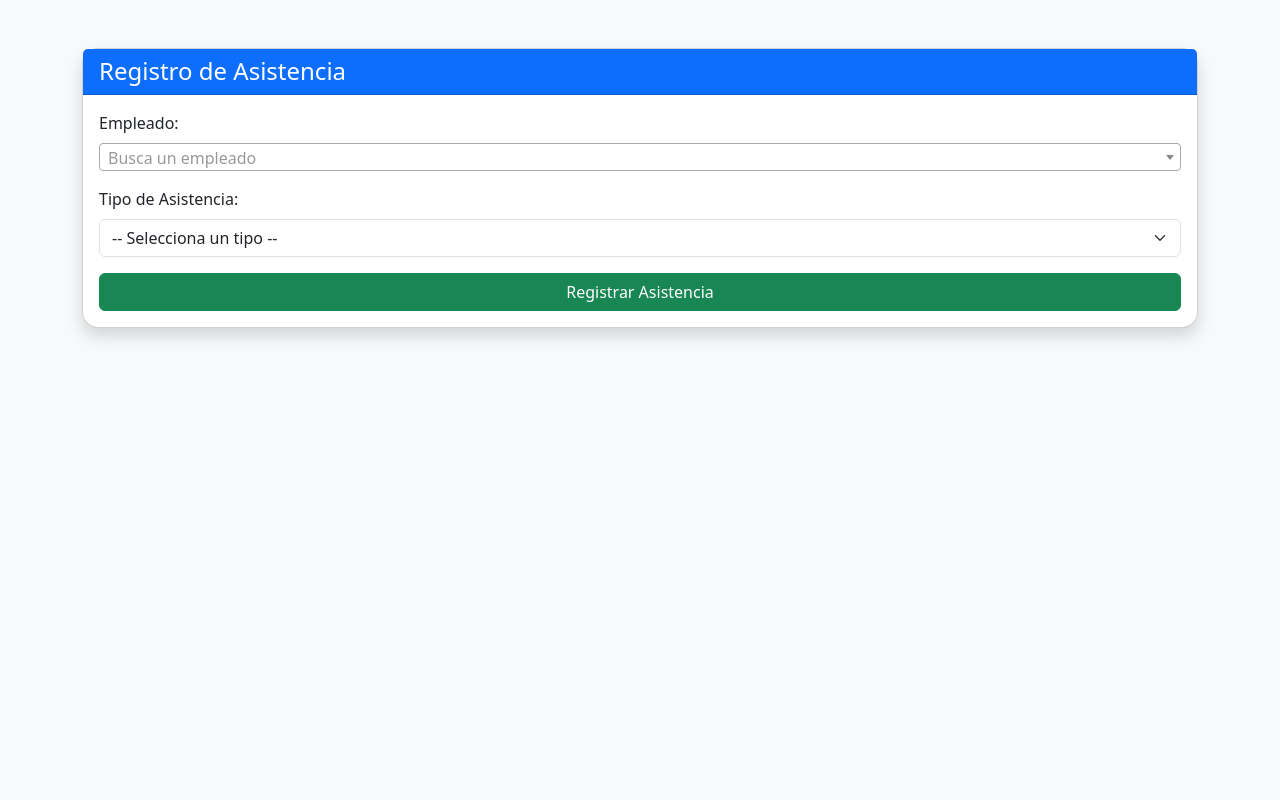
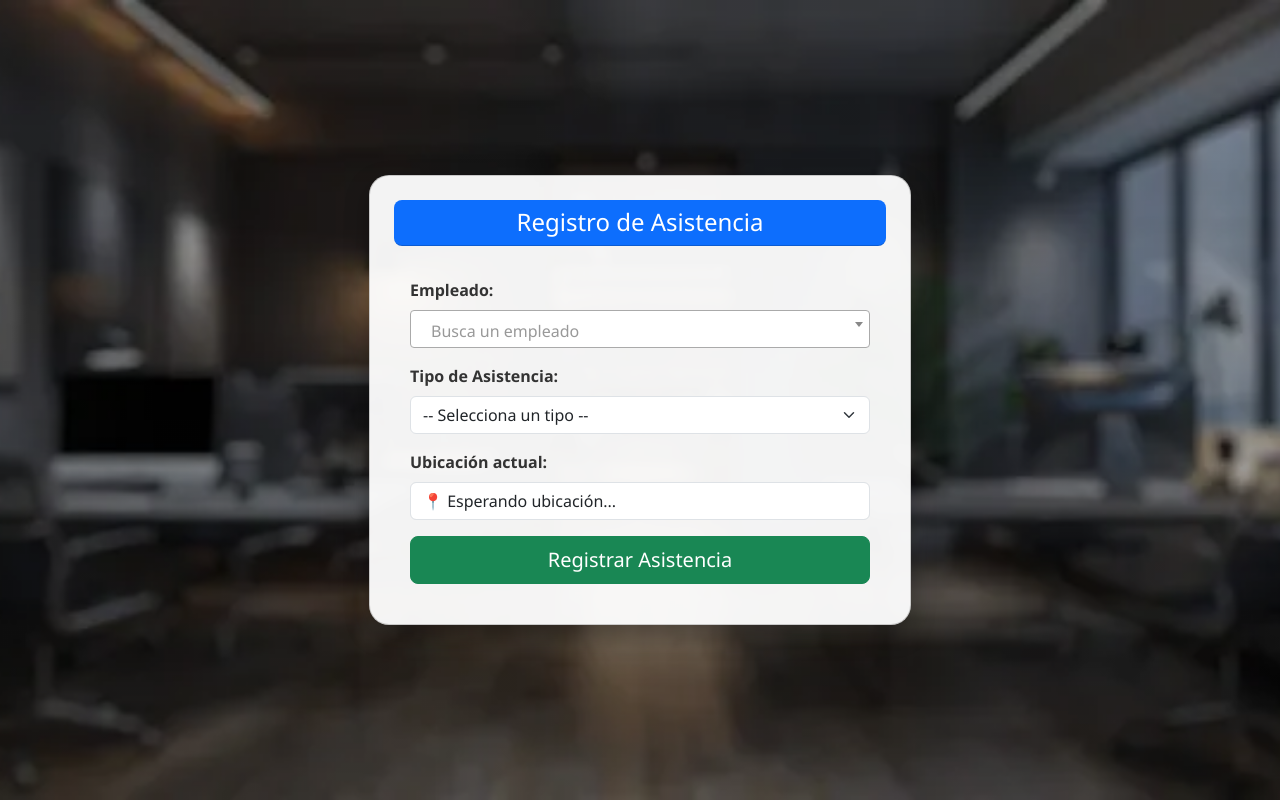
Before and after one commit to Mercedes1311/control-asistencia, a Django app: page / in a window 1280 px wide. Run offline with Django 5.2, Linux system fonts and the light colour scheme; data comes from the database, SQL or seed files in the repository; both versions use the stored data as it was after the commit; some libraries are stand-ins or nearby versions.

Commit message:
geolocalizacion

```diff
--- /dev/null
+++ b/app/static/css/styles.css
@@ -0,0 +1,5 @@
+/* body {
+    background-color: rgb(163, 13, 38);
+    color: blue;
+    font-size: 30px;
+} */
--- a/app/templates/formulario.html
+++ b/app/templates/formulario.html
@@ -4,21 +4,64 @@
 <head>
   <meta charset="UTF-8">
   <title>Registro de Asistencia</title>
+  <meta name="viewport" content="width=device-width, initial-scale=1">
+
+  <!-- Bootstrap & Select2 -->
   <link href="https://cdn.jsdelivr.net/npm/bootstrap@5.3.0/dist/css/bootstrap.min.css" rel="stylesheet">
   <link href="https://cdn.jsdelivr.net/npm/select2@4.1.0-rc.0/dist/css/select2.min.css" rel="stylesheet" />
+
+  <!-- Estilos personalizados -->
+  <style>
+    body {
+      background: linear-gradient(rgba(0, 0, 0, 0.4), rgba(0, 0, 0, 0.4)),
+                  url("{% static 'img/fondo-oficina.jpg' %}") no-repeat center center fixed;
+      background-size: cover;
+      font-family: 'Segoe UI', Tahoma, Geneva, Verdana, sans-serif;
+      color: #000000;
+      min-height: 100vh;
+      display: flex;
+      align-items: center;
+      justify-content: center;
+    }
+
+    .card {
+      background-color: rgba(255, 255, 255, 0.95);
+      color: #333;
+      border-radius: 20px;
+      box-shadow: 0 10px 25px rgba(0, 0, 0, 0.3);
+      animation: fadeIn 1s ease;
+    }
+
+    .form-label {
+      font-weight: bold;
+    }
+
+    @keyframes fadeIn {
+      from { opacity: 0; transform: translateY(20px); }
+      to { opacity: 1; transform: translateY(0); }
+    }
+
+    .select2-container--default .select2-selection--single {
+      height: 38px;
+      padding: 6px 12px;
+    }
+  </style>
+
 </head>
 
-<body class="bg-light">
-<div class="container mt-5">
-  <div class="card shadow rounded-4">
-    <div class="card-header bg-primary text-white">
+<body>
+  <div class="container px-3">
+    <div class="row justify-content-center">
+      <div class="col-12 col-md-10 col-lg-7 col-xl-6">
+        <div class="card p-4">
+          <div class="card-header bg-primary text-white text-center rounded-3">
             <h4 class="mb-0">Registro de Asistencia</h4>
           </div>
-    <div class="card-body">
+          <div class="card-body mt-3">
             <form method="POST">
               {% csrf_token %}
 
-        <!-- campo empleado -->
+              <!-- Empleado -->
               <div class="mb-3">
                 <label class="form-label">Empleado:</label>
                 <select class="form-select select2" name="empleado" required>
@@ -29,7 +72,7 @@
                 </select>
               </div>
 
-        <!-- campo asistencia -->
+              <!-- Tipo de asistencia -->
               <div class="mb-3">
                 <label class="form-label">Tipo de Asistencia:</label>
                 <select name="tipo_evento" id="tipo_evento" class="form-select" required>
@@ -40,40 +83,100 @@
                 </select>
               </div>
 
-        <!-- Campo de descripción -->
+              <!-- Descripción -->
               <div class="mb-3" id="descripcion_group" style="display: none;">
                 <label class="form-label">Descripción adicional:</label>
                 <input type="text" name="descripcion" class="form-control" maxlength="50" placeholder="Ej: Visita al cliente, Cita médica...">
               </div>
 
-        <!-- Campo de envio -->
-        <div class="d-grid">
-          <button type="submit" class="btn btn-success">Registrar Asistencia</button>
+              <!-- Ubicación actual -->
+              <div class="mb-3">
+                <label class="form-label">Ubicación actual:</label>
+                <p id="info_ubicacion" class="form-control" style="height: auto;">📍 Esperando ubicación...</p>
               </div>
 
+              <!-- Botón -->
+              <div class="d-grid">
+                <button type="submit" class="btn btn-success btn-lg">Registrar Asistencia</button>
+              </div>
             </form>
           </div>
         </div>
       </div>
+    </div>
+  </div>
 
+  <!-- Scripts -->
   <script src="https://cdn.jsdelivr.net/npm/bootstrap@5.3.0/dist/js/bootstrap.bundle.min.js"></script>
   <script src="https://cdn.jsdelivr.net/npm/jquery@3.6.4/dist/jquery.min.js"></script>
   <script src="https://cdn.jsdelivr.net/npm/select2@4.1.0-rc.0/dist/js/select2.min.js"></script>
 
+  <!-- Select2 y Mostrar descripción -->
   <script>
     $(document).ready(function () {
       $('.select2').select2({
         placeholder: "Busca un empleado",
-      allowClear: true
+        allowClear: true,
+        width: '100%'
       });
     });
 
-  //visualizacion del campo descripcion
     document.getElementById('tipo_evento').addEventListener('change', function () {
       const tipoId = parseInt(this.value);
       document.getElementById('descripcion_group').style.display = tipoId > 4 ? 'block' : 'none';
     });
   </script>
 
+  <!-- Geolocalización y cálculo de distancia -->
+  <script>
+    document.addEventListener("DOMContentLoaded", function () {
+      const EMPRESA_LAT = -12.080257055918374;
+      const EMPRESA_LON = -76.99778307088776;
+      const RADIO_METROS = 500;
+
+      function calcularDistancia(lat1, lon1, lat2, lon2) {
+        const R = 6371000;
+        const rad = Math.PI / 180;
+        const dLat = (lat2 - lat1) * rad;
+        const dLon = (lon2 - lon1) * rad;
+        const a = Math.sin(dLat / 2) ** 2 +
+                  Math.cos(lat1 * rad) * Math.cos(lat2 * rad) *
+                  Math.sin(dLon / 2) ** 2;
+        return R * (2 * Math.atan2(Math.sqrt(a), Math.sqrt(1 - a)));
+      }
+
+      const form = document.querySelector("form");
+
+      form.addEventListener("submit", function (e) {
+        e.preventDefault();
+
+        if (!navigator.geolocation) {
+          alert("Tu navegador no soporta geolocalización.");
+          return;
+        }
+
+        navigator.geolocation.getCurrentPosition(
+          function (position) {
+            const lat = position.coords.latitude;
+            const lon = position.coords.longitude;
+            const distancia = calcularDistancia(lat, lon, EMPRESA_LAT, EMPRESA_LON);
+
+            document.getElementById("info_ubicacion").innerText =
+              `📍 Latitud: ${lat.toFixed(6)}\n📍 Longitud: ${lon.toFixed(6)}\n📏 Distancia a empresa: ${Math.round(distancia)} metros`;
+
+            if (distancia <= RADIO_METROS) {
+              alert("✅ Estás dentro del área de la empresa. Distancia: " + Math.round(distancia) + " metros.");
+              form.submit();
+            } else {
+              alert("🚫 Debes estar dentro de la empresa para registrar asistencia.\nDistancia: " + Math.round(distancia) + " metros.");
+            }
+          },
+          function (error) {
+            alert("⚠️ No se pudo obtener tu ubicación. Asegúrate de activar el GPS o dar permisos al navegador.");
+          }
+        );
+      });
+    });
+  </script>
 </body>
 </html>
--- a/control_asistencia/settings.py
+++ b/control_asistencia/settings.py
@@ -117,7 +117,7 @@ USE_TZ = True
 # Static files (CSS, JavaScript, Images)
 # https://docs.djangoproject.com/en/5.1/howto/static-files/
 
-STATIC_URL = 'static/'
+STATIC_URL = '/static/'
 
 # Default primary key field type
 # https://docs.djangoproject.com/en/5.1/ref/settings/#default-auto-field
--- a/python generar_qr.py
+++ b/python generar_qr.py
@@ -1,5 +1,5 @@
 import qrcode
 
-url = "http://192.168.1.190:8000/"
+url = "https://wedex59.pythonanywhere.com/"
 img = qrcode.make(url)
 img.save("qr_asistencia.png")
```
Also changed, not shown: app/static/img/fondo-oficina.jpg (added), db.sqlite3, qr_asistencia.png. Lines whose indentation alone changed are shown as unchanged.
